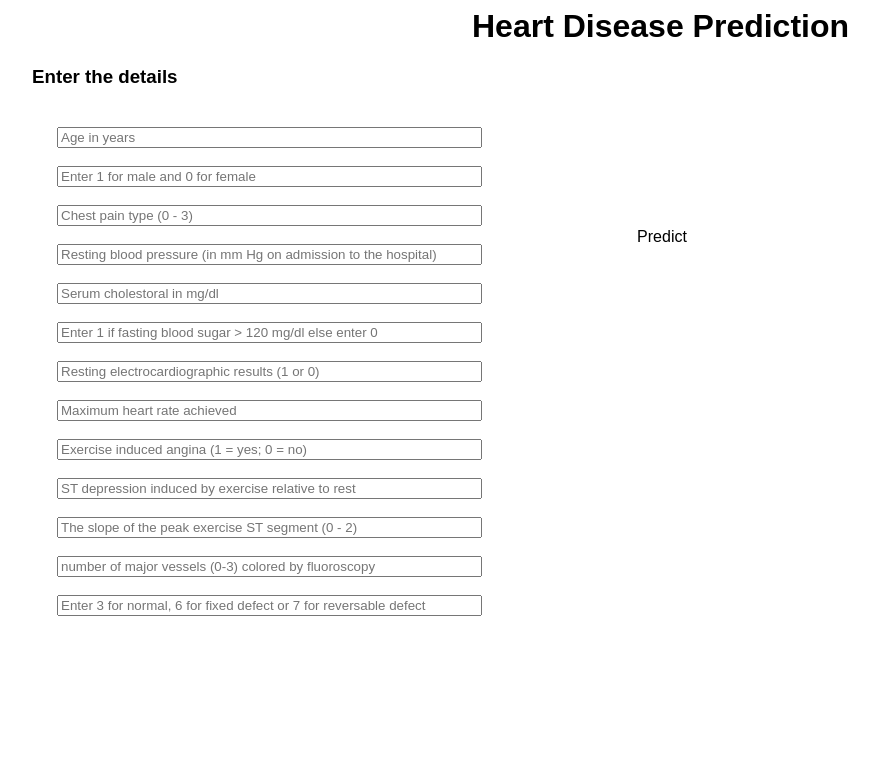
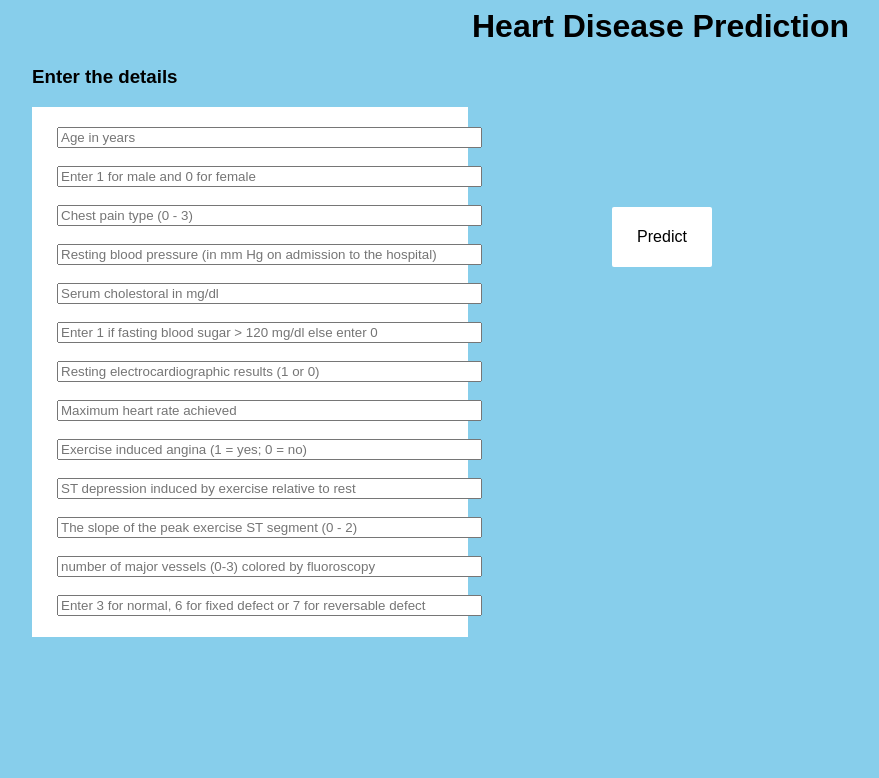
Before and after one commit to apurv2094/Heart-Disease-Prediction, a Flask app: page / in a window 1280 px wide. Shown: the top 778 px of the page, without its empty margins (48-927 px from the left). Run offline with Flask 2, Linux system fonts and the light colour scheme; parts of the project's set-up code (start-up, migrations or seed data) failed here and were passed over.

Commit message:
Changed background color to sky blue

```diff
--- a/templates/index.html
+++ b/templates/index.html
@@ -6,7 +6,7 @@
         body{
     margin-left: 80px;
     padding: 0;
-    background-color: white;
+    background-color: skyblue;
     font-family: Arial, Helvetica, sans-serif;
 }
 
```
